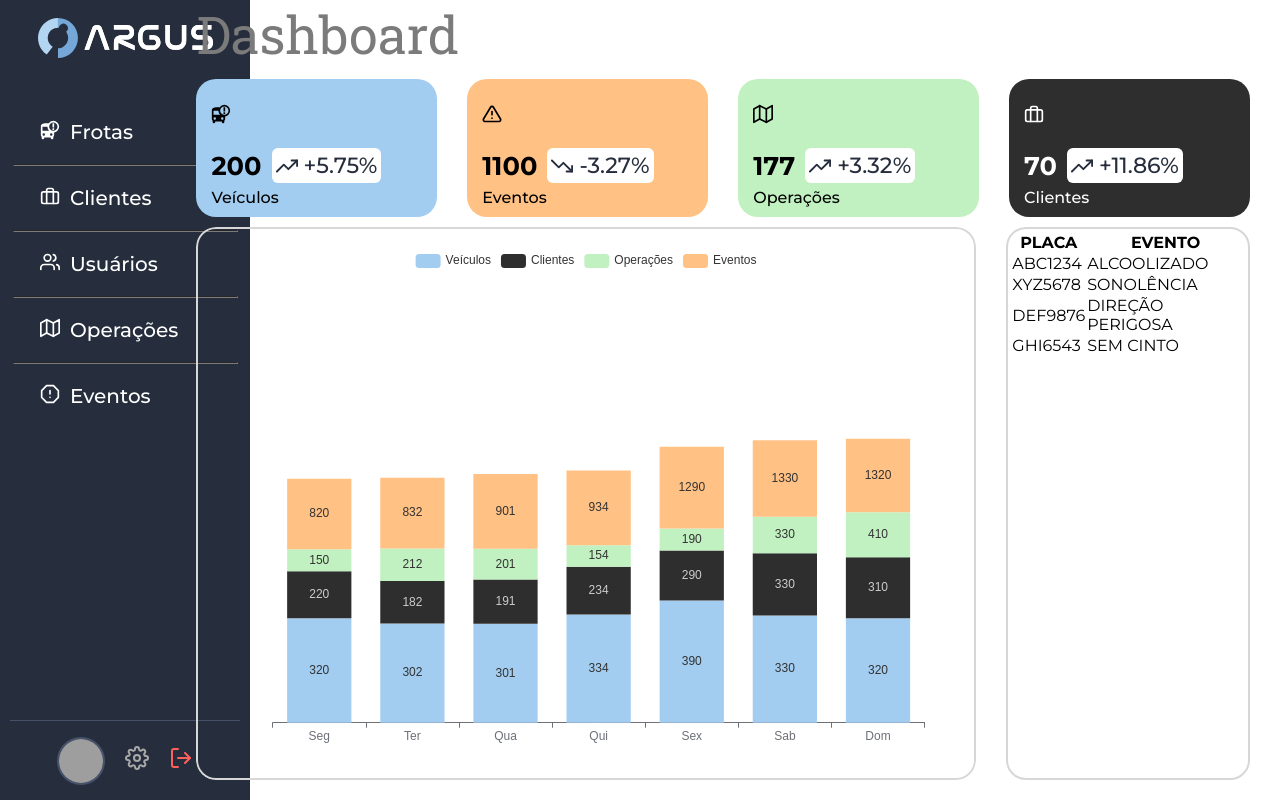
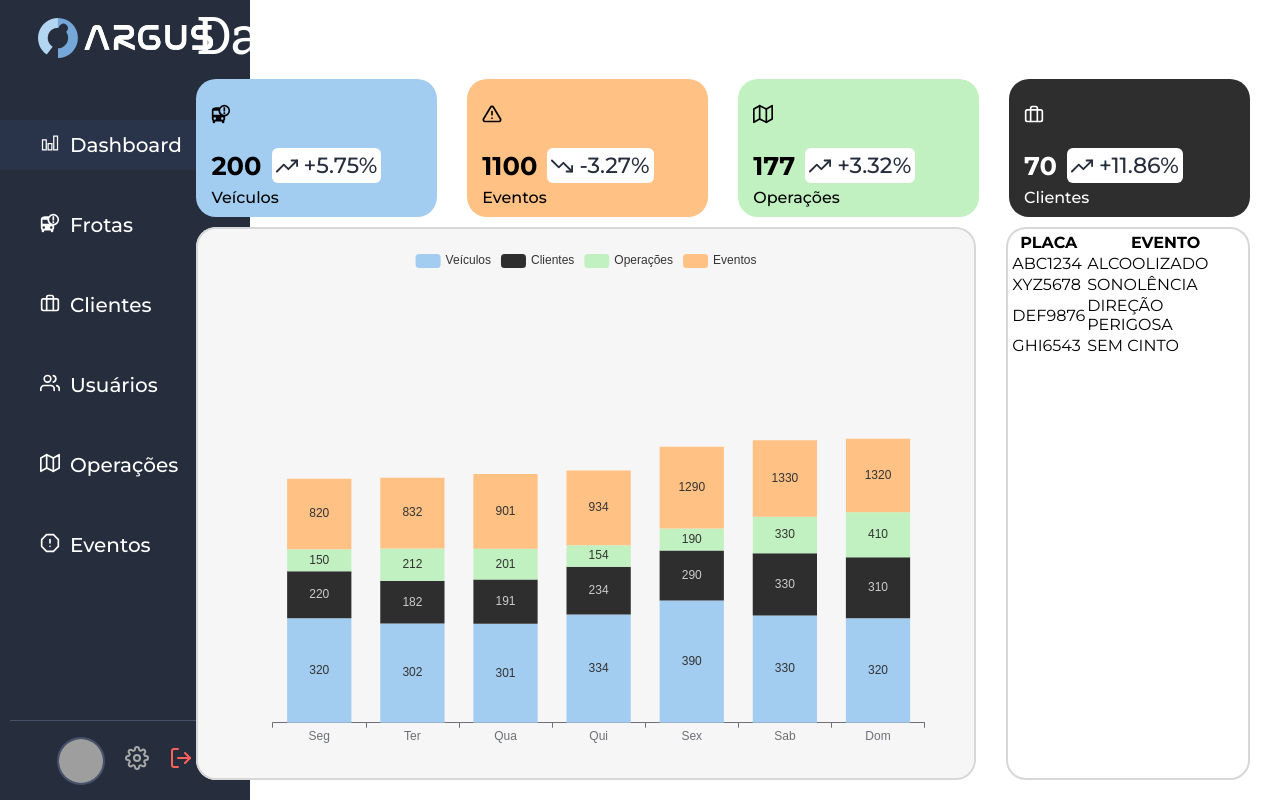
Before and after one commit to VitorC0sta/webapp-draft, a React (Vite) app in the folder front-web-app/: page / in a window 1280 px wide. Built offline with nearby package versions, Linux system fonts and the light colour scheme; grey boxes are pictures that could not be loaded.

Commit message:
done sidebar, user settings

```diff
--- a/front-web-app/src/common/components/SideBar/SideBar.jsx
+++ b/front-web-app/src/common/components/SideBar/SideBar.jsx
@@ -1,53 +1,62 @@
+import { Link, useLocation } from "react-router-dom";
 import { Container, Menu, Items } from "./styles";
 import { UserMenu } from "../UserMenu/UserMenu";
 import { FiBriefcase, FiUsers, FiMap, FiAlertOctagon } from "react-icons/fi";
+import { LiaChartBarSolid } from "react-icons/lia";
 import { MdBusAlert } from "react-icons/md";
 import { PropTypes } from "prop-types";
 import Logo from "../../../assets/argus-svg/argus-logo-header.svg";
 
+
 export function SideBar() {
+  const location = useLocation();
+
+  const isActive = (path) => location.pathname == path;
+
   return (
     <Container>
       <div className="logo">
-        <a href="/">
+        <Link to="/">
           <img src={Logo} alt="argus logo" />
-        </a>
+        </Link>
       </div>
 
       <Menu>
-        <Items>
-          <a href="#">
+        <Items className={isActive('/') ? 'active': ''}>
+          <Link to="/">
+            <LiaChartBarSolid />
+            Dashboard
+          </Link>
+        </Items>
+        <Items >
+          <Link to="#">
             <MdBusAlert />
             Frotas
-          </a>
+          </Link>
         </Items>
-        <hr />
-        <Items>
-          <a href="#">
+        <Items className={isActive()}>
+          <Link to="#">
             <FiBriefcase />
             Clientes
-          </a>
+          </Link>
         </Items>
-        <hr />
-        <Items>
-          <a href="/users">
+        <Items className={isActive('/users')? 'active': ''}>
+          <Link to="/users">
             <FiUsers />
             Usuários
-          </a>
+          </Link>
         </Items>
-        <hr />
-        <Items>
-          <a href="#">
+        <Items className={isActive()}>
+          <Link to="#">
             <FiMap />
             Operações
-          </a>
+          </Link>
         </Items>
-        <hr />
-        <Items>
-          <a href="#">
+        <Items className={isActive()}>
+          <Link to="#">
             <FiAlertOctagon />
             Eventos
-          </a>
+          </Link>
         </Items>
       </Menu>
       <UserMenu />
--- a/front-web-app/src/common/components/SideBar/styles.js
+++ b/front-web-app/src/common/components/SideBar/styles.js
@@ -4,16 +4,15 @@ export const Container = styled.div`
   height: 100vh;
   width: 25rem;
 
-    background-color: ${({theme}) => theme.COLORS.DARKBLUE_700};
+  background-color: ${({ theme }) => theme.COLORS.DARKBLUE_700};
 
   display: grid;
   grid-template-rows: 10% 80% auto;
 
   > .logo {
-      margin:  auto;
+    margin: auto;
   }
 `;
-
 
 export const Menu = styled.ul`
   display: flex;
@@ -23,31 +22,38 @@ export const Menu = styled.ul`
 
   align-items: center;
 
-  gap: 2rem;
+  gap: 3rem;
 
   > hr {
     margin-left: auto;
     margin-right: auto;
     width: 90%;
 
-    border-color: ${({theme}) => theme.COLORS.NEUTRAL_600};
+    border-color: ${({ theme }) => theme.COLORS.NEUTRAL_600};
   }
 
+  > .active {
+
+
+    background-color: ${({theme}) => theme.COLORS.DARKBLUE_600};
+
+  }
 `;
-
 
 export const Items = styled.li`
   display: flex;
   flex-direction: column;
   align-items: center;
+  justify-content: center;
 
   width: 100%;
+  height: 5rem;
 
-  background: ${({theme, $isActive}) => $isActive? theme.COLORS.WHITE_700: ""};
 
   cursor: pointer;
 
    > a {
+
     display: flex;
 
     gap: 1rem;
@@ -56,12 +62,14 @@ export const Items = styled.li`
 
     padding-left: 4rem;
 
-    color: ${({ theme, $isActive }) => $isActive ?
-     theme.COLORS.DARKBLUE_700 : theme.COLORS.WHITE_700};
+    color: ${({ theme }) => theme.COLORS.WHITE_700};
 
     font-weight: 500;
     font-size: 2rem;
 
     text-decoration: none;
   }
+
+  &::after {
+  }
 `;
--- a/front-web-app/src/common/components/Title/styles.js
+++ b/front-web-app/src/common/components/Title/styles.js
@@ -7,5 +7,5 @@ export const Container = styled.div`
   font-family: "Roboto Slab", serif;
   font-size: 2.6rem;
 
-  color: ${({ theme }) => theme.COLORS.NEUTRAL_600};
+  color: ${({ theme }) => theme.COLORS.WHITE_700};
 `;
--- a/front-web-app/src/pages/Home/styles.js
+++ b/front-web-app/src/pages/Home/styles.js
@@ -21,7 +21,6 @@ export const Main = styled.main`
 `;
 
 export const Cards = styled.div`
-  //grid-area: cards;
   display: grid;
   grid-template-columns: repeat(4, 1fr);
 
@@ -54,6 +53,7 @@ export const Cards = styled.div`
 
 export const Charts = styled.div`
   //grid-area: chart-container;
+  background-color: ${({theme}) => theme.COLORS.NEUTRAL_100};
 `;
 
 export const Analytics = styled.div`
--- a/front-web-app/src/pages/Profile/styles.js
+++ b/front-web-app/src/pages/Profile/styles.js
@@ -98,8 +98,8 @@ export const Main = styled.main`
       display: flex;
 
       gap: 2rem;
-
-      padding-left: 2;
+      margin-right: 3rem;
+      padding-left: 2rem;
 
       border-bottom: 0.1rem solid ${({ theme }) => theme.COLORS.NEUTRAL_600};
 
```
Lines whose indentation alone changed are shown as unchanged.
